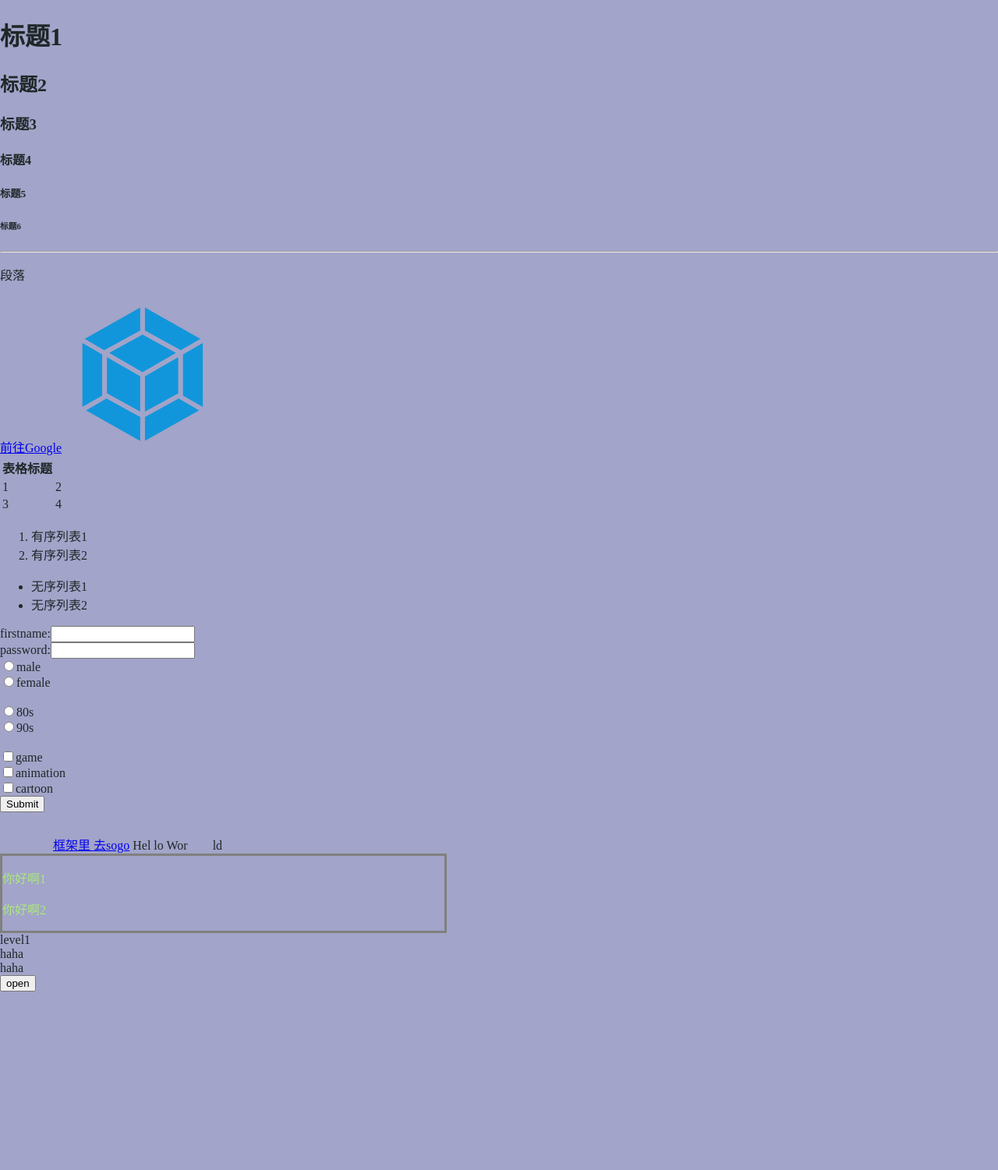
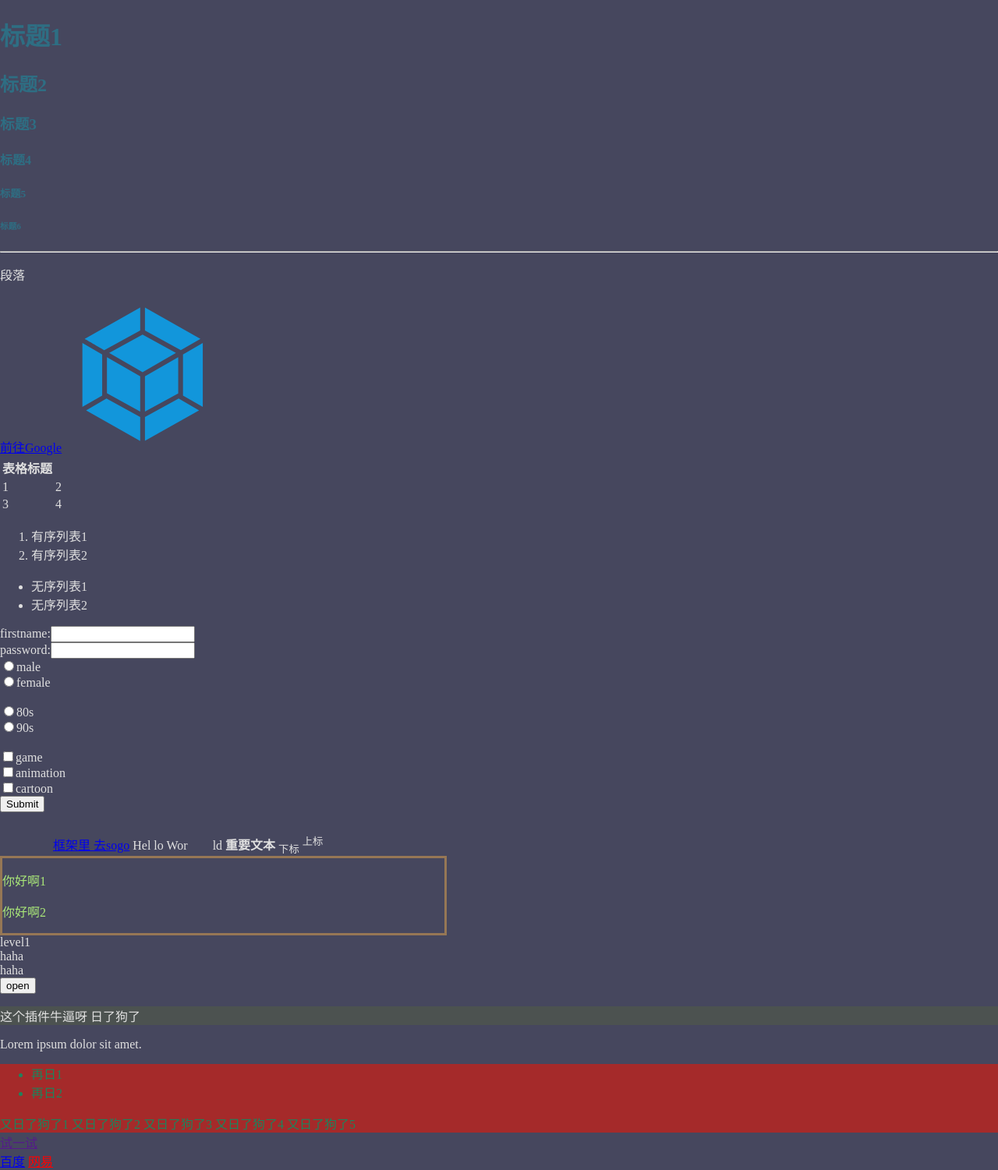
Before and after one commit to sep85911/FlaskProject, a Python web app: template App/templates/SingleHTML.html in a window 1280 px wide. Shown: the whole page at 78% size. Before the commit the page ends 1272 px from the top, so only its background shows below. Run offline with Jinja, Linux system fonts and the light colour scheme; the template is opened without the code that fills it, so the values that code supplies are empty.

Commit message:
202001270923

```diff
--- a/App/static/css/SingleCSS.css
+++ b/App/static/css/SingleCSS.css
@@ -1,10 +1,10 @@
 body {
 
     /* 背景颜色 */
-    background-color: rgb(162, 164, 201);
+    background-color: rgb(70, 71, 94);
 
     /* 字体颜色 */
-    color:rgb(31, 39, 39);
+    color:rgb(224, 224, 224);
 
     /* 背景图片 记住需要用url才能使用路径 */
     /* background-image: url("../img/IronMan-radius.png"); */
@@ -18,5 +18,24 @@ body {
 
 #myTitle {
     width:15cm;
-    border:3px solid gray;
+    border:3px solid rgb(150, 119, 85);
 }
+
+.big-color
+{
+    color:rgb(46, 110, 131);
+}
+
+[href="http://www.163.com"]{
+    color:red;
+}
+
+.Test002 {
+    color:rgb(30, 131, 92);
+    background-color: brown;
+}
+
+.Test003
+{
+    color:red;
+}
--- a/App/static/js/main.js
+++ b/App/static/js/main.js
@@ -13,7 +13,8 @@ function myOpen(){
     // var b = window.prompt("接受输入窗口") //接受输入窗口
     // var c = window.confirm("确定")  //确定窗口
 
-    console.log("c");
+    // console.log("c");
+    window.alert("这个功能也是非常牛逼!");
 
 }
 
@@ -23,7 +24,7 @@ function myOpen(){
 
 function ShowMessage()
 {
-    console.log("老子牛逼！");
+    // console.log("老子牛逼！");
     window.alert("这是alert窗口!");
 }
 
--- a/App/templates/SingleHTML.html
+++ b/App/templates/SingleHTML.html
@@ -25,7 +25,7 @@
 <body onselectstart="return true" onpaste="return false" oncut="return false" oncopy="return false">
 
     <!-- 各种标题 -->
-    <div>
+    <div class="big-color">
         <h1>标题1</h1>
         <h2>标题2</h2>
         <h3>标题3</h3>
@@ -117,9 +117,9 @@
             document.write("Hel lo Wor&nbsp&nbsp&nbsp&nbsp&nbsp&nbsp&nbsp&nbspld")
         </script>
 
-        <!-- <strong>重要文本</strong> -->
-        <!-- A<sub>下标</sub> -->
-        <!-- B<sup>上标</sup> -->
+        <strong>重要文本</strong>
+        <sub>下标</sub>
+        <sup>上标</sup>
 
         <div id="myTitle">
             <span>
@@ -148,6 +148,38 @@
 
     <input type="button" value="open" onclick="myOpen()">
 
+    <div class="Test001">
+        <p style="background-color: rgb(76, 82, 80);">
+            这个插件牛逼呀
+
+            <span>日了狗了</span>
+            <br>
+            <p>Lorem ipsum dolor sit amet.</p>
+        </p>
+    </div>
+
+    <div class="Test002">
+        <p>
+            <ul>
+                <li>再日1</li>
+                <li>再日2</li>
+            </ul>
+        </p>
+        <span>又日了狗了1</span>
+        <span class="rigou">又日了狗了2</span>
+        <span>又日了狗了3</span>
+        <span>又日了狗了4</span>
+        <span>又日了狗了5</span>
+    </div>
+
+    <div class="Test003">
+        <a href="">试一试</a>
+    </div>
+
+
+    <a href="http://www.baidu.com">百度</a>
+    <a href="http://www.163.com">网易</a>
+
     <script src="..//static/js/main.js"></script>
 </body>
 </html>
```
